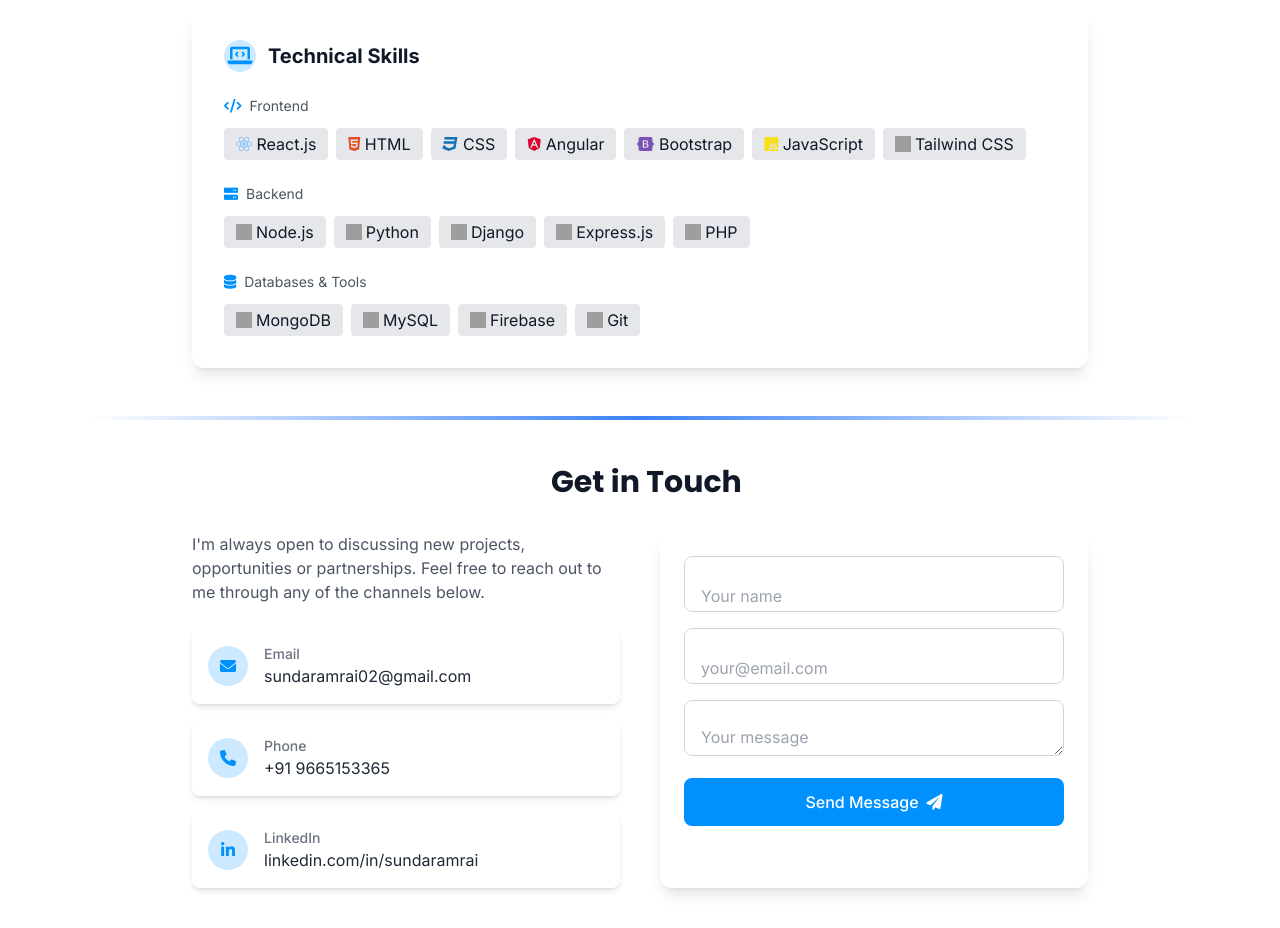
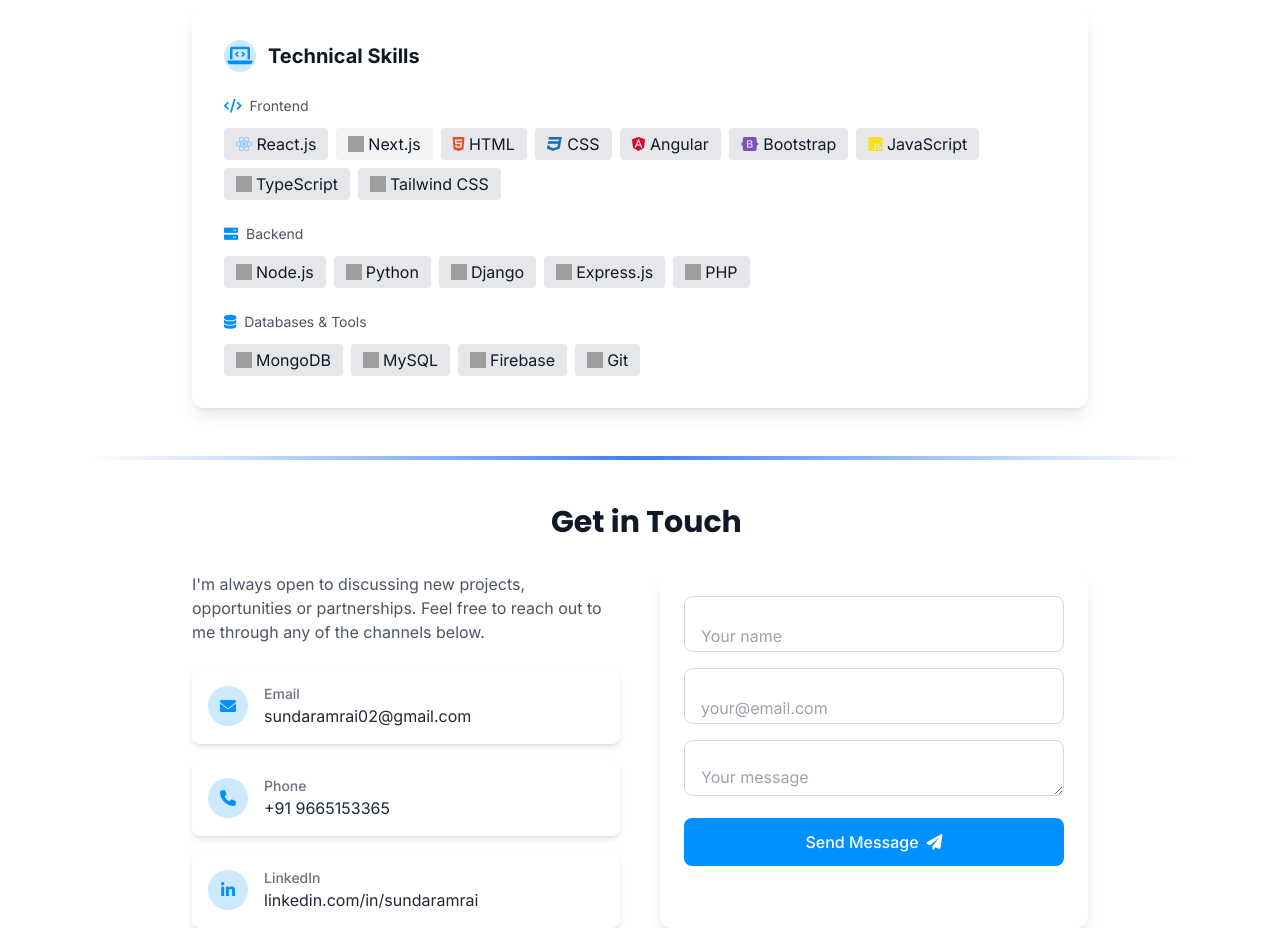
Before and after one commit to sundaramrai/sundaram-portfolio, a website: page index.html in a window 1280 px wide. Shown: the part 2560-3488 px from the top of the page. Drawn offline with nearby package versions, Linux system fonts and the light colour scheme; grey boxes are pictures that could not be loaded.

Commit message:
feat: add TypeScript skill tag to skills section

```diff
--- a/index.html
+++ b/index.html
@@ -480,10 +480,10 @@
             <i class="fa-brands fa-react" style="color: #74c0fc"></i>
             React.js
           </span>
-          <!-- <span class="px-3 py-1 bg-gray-100 dark:bg-gray-700 rounded skill-tag flex items-center gap-2">
+          <span class="px-3 py-1 bg-gray-100 dark:bg-gray-700 rounded flex items-center gap-1">
             <img src="https://www.svgrepo.com/show/354113/nextjs-icon.svg" class="w-4 h-4" alt="Next.js" />
             Next.js
-          </span> -->
+          </span>
           <span class="px-3 py-1 bg-gray-200 dark:bg-gray-700 rounded">
             <i class="fa-brands fa-html5" style="color: #e34f26"></i>
             HTML
@@ -502,6 +502,10 @@
           <span class="px-3 py-1 bg-gray-200 dark:bg-gray-700 rounded">
             <i class="fa-brands fa-js" style="color: #f7df1e"></i>
             JavaScript
+          </span>
+          <span class="px-3 py-1 bg-gray-200 dark:bg-gray-700 rounded flex items-center">
+            <img src="https://www.svgrepo.com/show/374146/typescript-official.svg" class="w-4 h-4 mr-1" alt="TypeScript" />
+            TypeScript
           </span>
           <span class="px-3 py-1 bg-gray-200 dark:bg-gray-700 rounded inline-flex items-center">
             <img src="https://www.svgrepo.com/show/354431/tailwindcss-icon.svg" class="w-4 h-4 mr-1"
```
